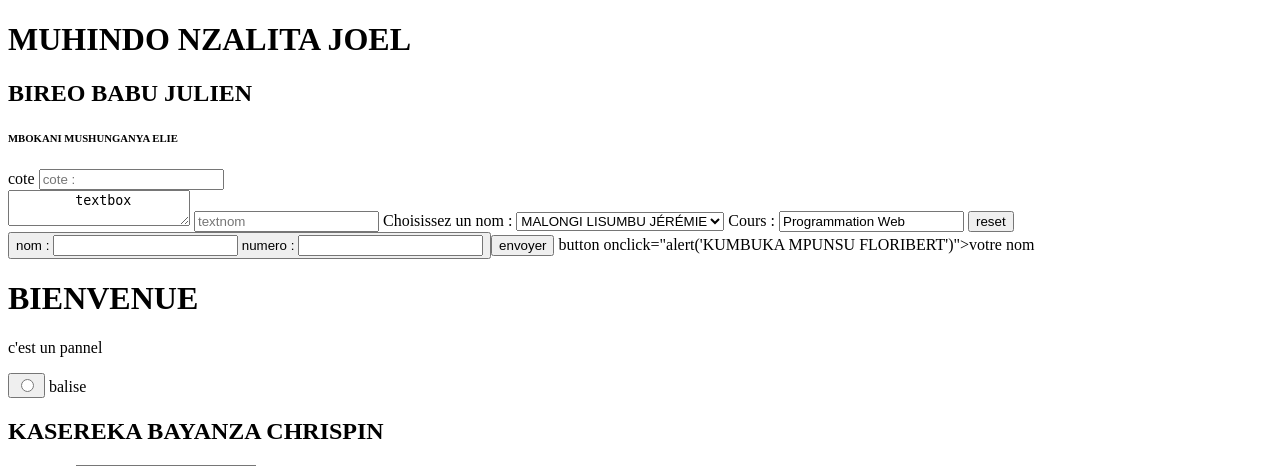
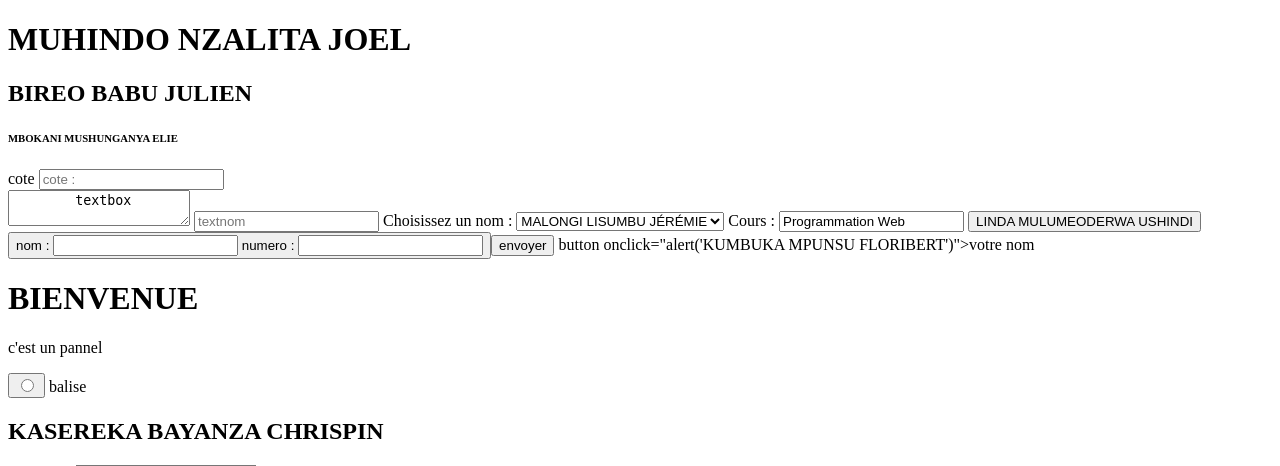
Before and after one commit to l3rit2026/TP_GROUPE_RIT_L3, a PHP site: page / in a window 1280 px wide. Shown: the top 466 px of the page. Run offline with PHP 8.4, Linux system fonts and the light colour scheme.

Commit message:
LINDA MULUMEODERWA USHINDI

```diff
--- a/index.php
+++ b/index.php
@@ -30,7 +30,10 @@
     <label for="cours">Cours :</label>
 <input type="text" id="cours" name="cours" value="Programmation Web">
 
-<button>reset<button>
+<!-- bouton reset -->
+<button>
+    LINDA MULUMEODERWA USHINDI
+<button>
 
 
 <form action="">
```
